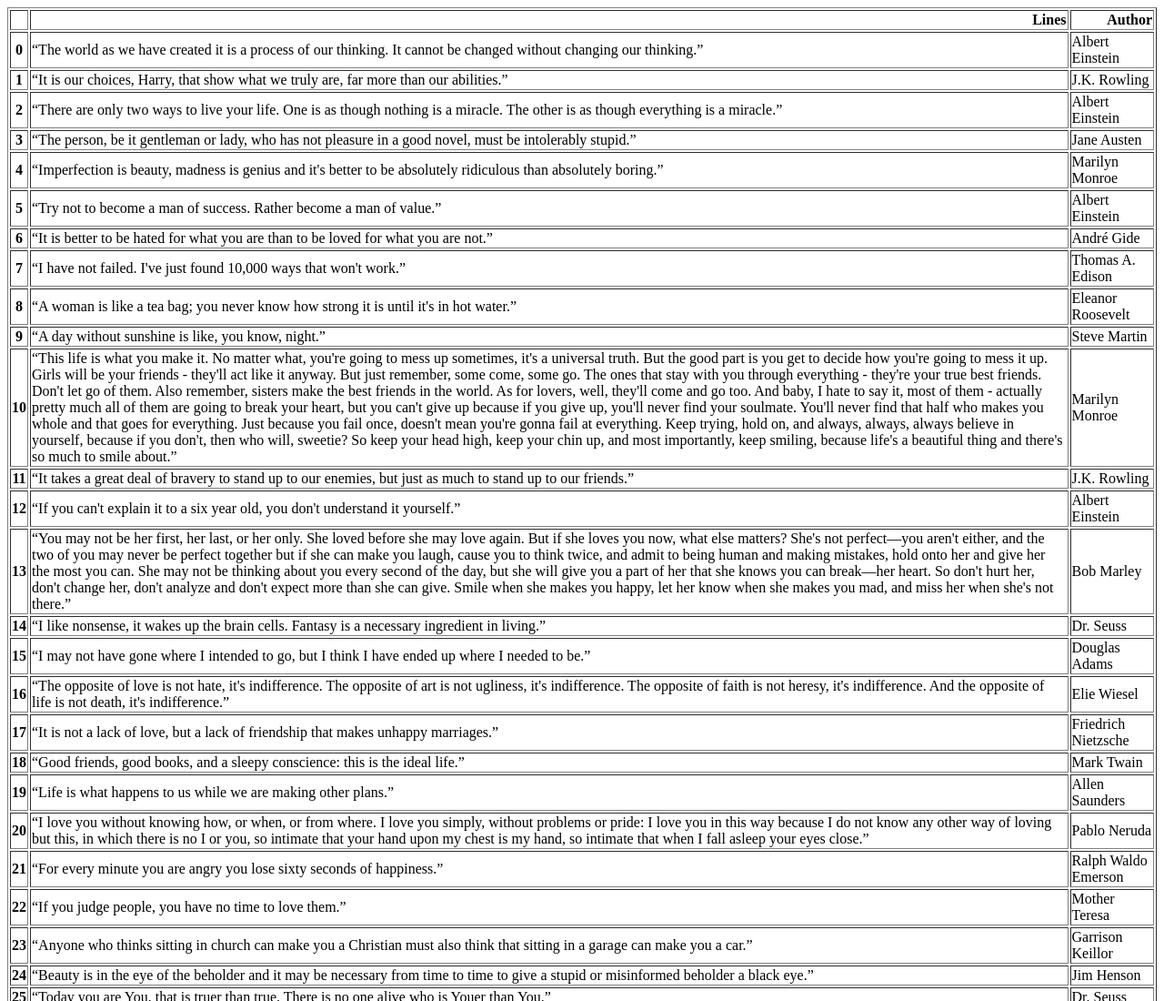
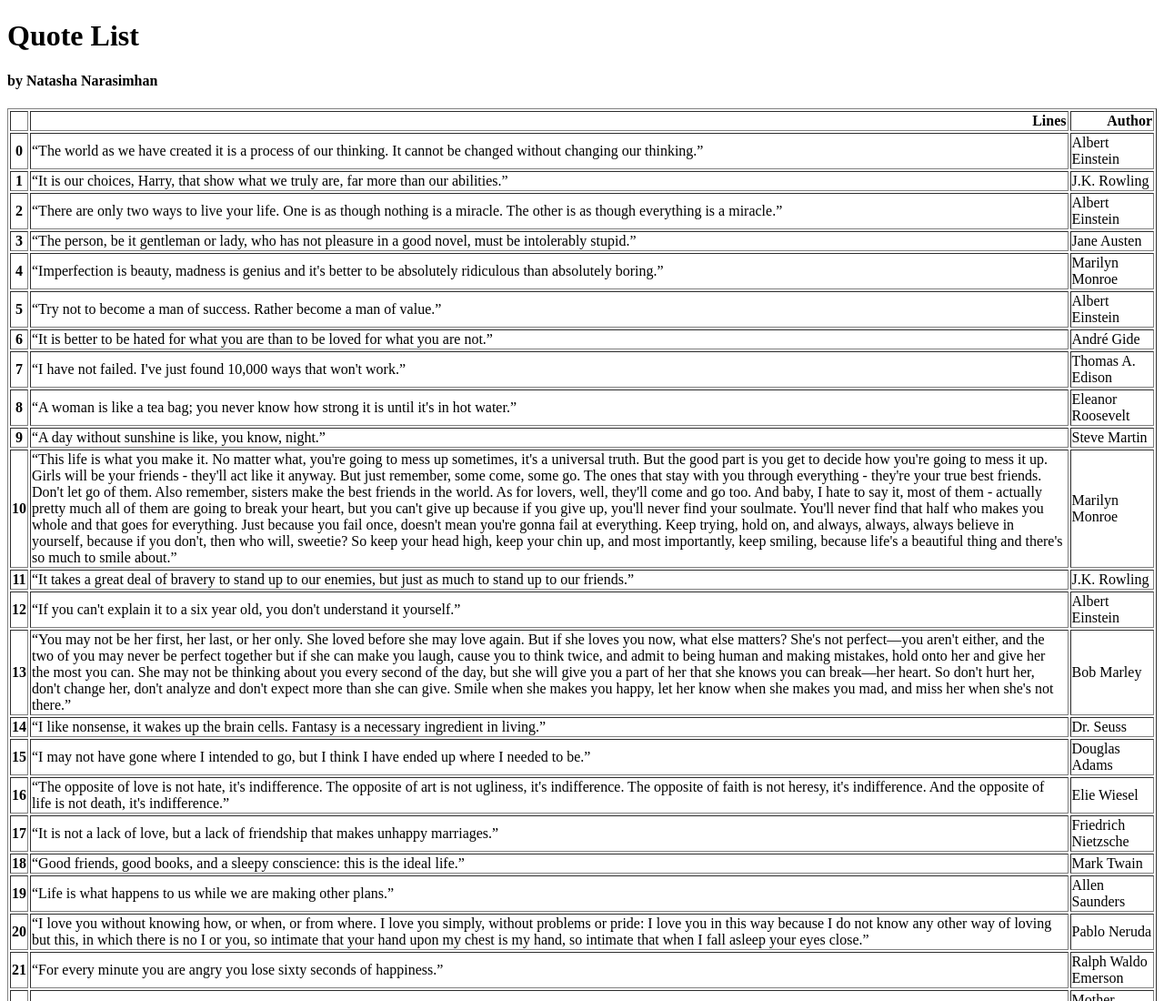
Before and after one commit to ca-bee/Web-Scraping-Workshop, a plain HTML site: page index.html in a window 1280 px wide. Shown: the top 1100 px of the page at 91% size. Drawn offline with Linux system fonts and the light colour scheme.

Commit message:
Added an icon to index.html

```diff
--- a/index.html
+++ b/index.html
@@ -3,11 +3,13 @@
 <head>
   <title>Table of Quotes</title>
   <link rel="stylesheet" href="styles.css">
+  <link rel="icon" href="images/icon.png">
 </head>
 
 <body>
   <header>
-
+    <h1>Quote List</h1>
+    <h4>by Natasha Narasimhan</h4>
   </header>
 
   <table border="1" class="dataframe">
```
Also changed, not shown: images/icon.png (added).
